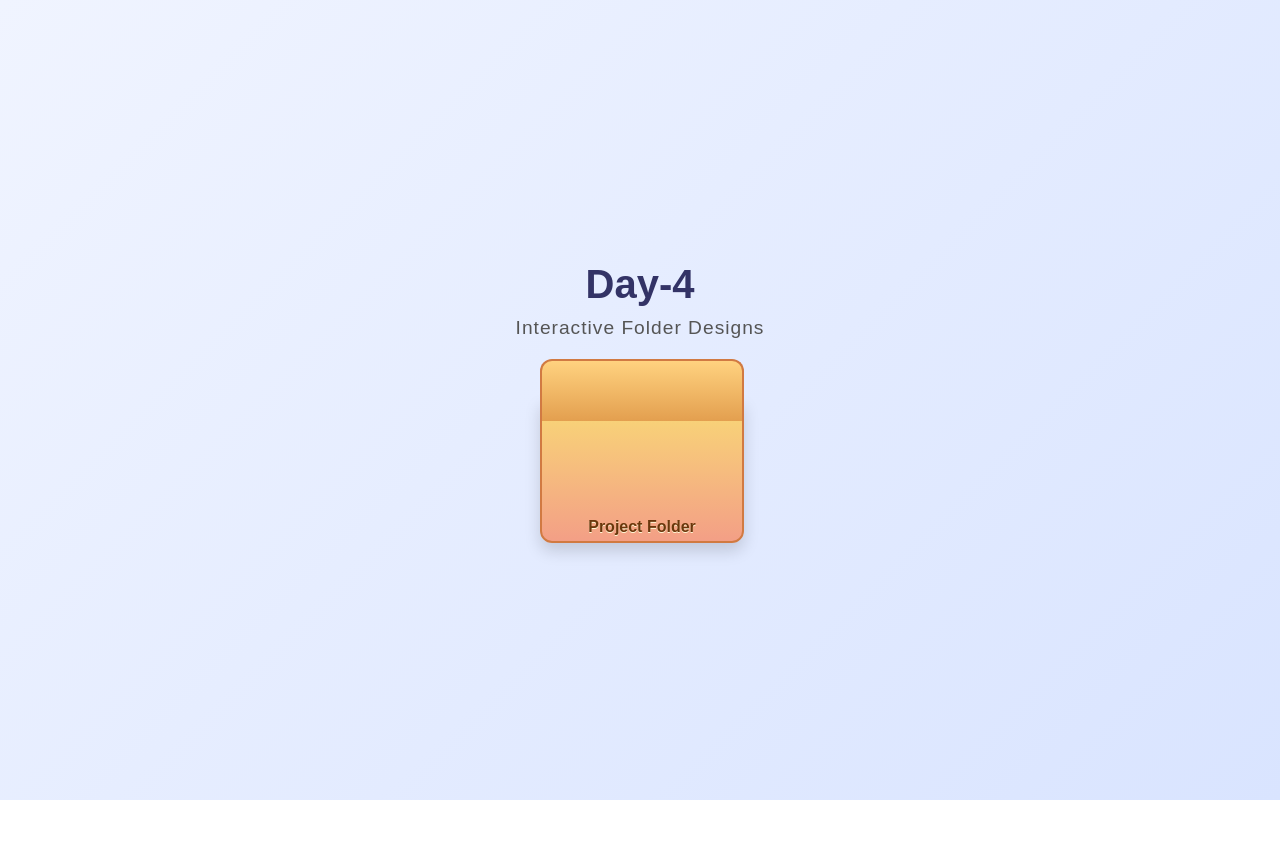
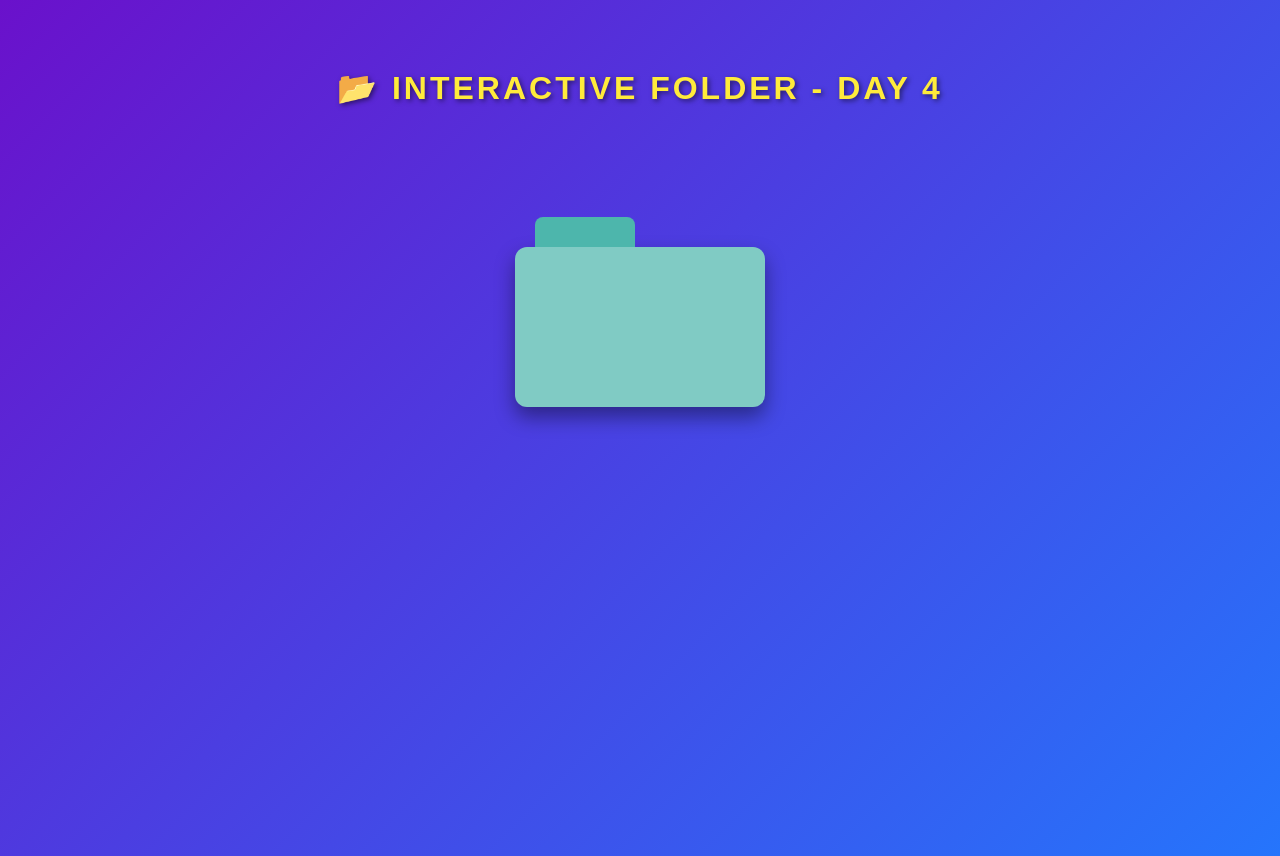
Before and after one commit to snehalkhater/7callenges, a plain HTML site: page Day-4/index.html in a window 1280 px wide. Before the commit the page ends 800 px from the top, so only its background shows below. Drawn offline with Linux system fonts and the light colour scheme.

Commit message:
Update index.html
some changes are done

```diff
--- a/Day-4/index.html
+++ b/Day-4/index.html
@@ -1,140 +1,120 @@
 <!DOCTYPE html>
 <html lang="en">
+
 <head>
-  <meta charset="UTF-8" />
-  <meta name="viewport" content="width=device-width, initial-scale=1.0"/>
+  <meta charset="UTF-8">
+  <meta name="viewport" content="width=device-width, initial-scale=1.0">
   <title>Interactive Folder</title>
   <style>
     body {
       display: flex;
       flex-direction: column;
-      justify-content: center;
+      justify-content: flex-start;
       align-items: center;
       height: 100vh;
-      background: linear-gradient(135deg, #f0f4ff, #d9e4ff);
-      font-family: sans-serif;
-      margin: 0;
-      padding: 0;
+      background: linear-gradient(135deg, #6a11cb, #2575fc);
+      /* new purple-blue gradient */
+      font-family: Arial, sans-serif;
+      color: white;
+      text-align: center;
+      padding-top: 40px;
     }
 
     h1 {
-      margin: 0;
-      font-size: 2.5em;
-      color: #333366;
-    }
-
-    h2 {
-      margin-top: 10px;
-      margin-bottom: 60px;
-      font-size: 1.2em;
-      color: #555;
-      font-weight: normal;
-      letter-spacing: 1px;
+      font-size: 32px;
+      margin-bottom: 20px;
+      color: #ffeb3b;
+      text-transform: uppercase;
+      letter-spacing: 3px;
+      text-shadow: 2px 2px 5px rgba(0, 0, 0, 0.5);
     }
 
     .folder {
       position: relative;
-      width: 200px;
-      height: 140px;
-      perspective: 800px;
+      width: 250px;
+      height: 160px;
+      background: #80cbc4;
+      /* new folder color (teal) */
+      border-radius: 12px;
+      box-shadow: 0 10px 20px rgba(0, 0, 0, 0.4);
       cursor: pointer;
-      transition: transform 0.3s ease;
+      overflow: visible;
+      margin-top: 120px;
+      /* pushes folder slightly down */
     }
 
-    .folder:hover {
-      transform: rotateY(5deg) rotateX(3deg) scale(1.02);
+    .folder::before {
+      content: '';
+      position: absolute;
+      top: -30px;
+      left: 20px;
+      width: 100px;
+      height: 30px;
+      background: #4db6ac;
+      /* new darker tab color */
+      border-radius: 8px 8px 0 0;
     }
 
-    .folder-body {
-      width: 100%;
-      height: 100%;
-      background: linear-gradient(to bottom, #f9d976, #f39f86);
-      border: 2px solid #d17a42;
-      border-radius: 0 0 12px 12px;
-      box-shadow: 0 8px 16px rgba(0,0,0,0.15);
-      position: relative;
-      overflow: hidden;
+    .card {
+      position: absolute;
+      width: 160px;
+      height: 100px;
+      border-radius: 12px;
+      top: 30px;
+      left: 45px;
+      display: flex;
+      justify-content: center;
+      align-items: center;
+      color: white;
+      font-weight: bold;
+      font-size: 18px;
+      transform: translateY(20px) scale(0.9);
+      opacity: 0;
+      transition: all 0.6s ease;
+      box-shadow: 0 6px 15px rgba(0, 0, 0, 0.3);
     }
 
-    .folder-lid {
-      position: absolute;
-      top: -40px;
-      left: 0;
-      width: 100%;
-      height: 60px;
-      background: linear-gradient(to bottom, #ffd27f, #e39f4f);
-      border: 2px solid #d17a42;
-      border-bottom: none;
-      border-radius: 12px 12px 0 0;
-      transform-origin: bottom;
-      transform: rotateX(0deg);
-      transition: transform 0.6s ease;
+    .card.blue {
+      background: #007BFF;
+      z-index: 3;
+    }
+
+    .card.green {
+      background: #28a745;
       z-index: 2;
     }
 
-    .folder.open .folder-lid {
-      transform: rotateX(-70deg);
-    }
-
-    .papers {
-      position: absolute;
-      top: 20px;
-      left: 10px;
-      right: 10px;
-      bottom: 10px;
-      display: flex;
-      flex-direction: column;
-      gap: 6px;
-      opacity: 0;
-      transform: translateY(15px);
-      transition: all 0.5s ease;
+    .card.orange {
+      background: #fd7e14;
       z-index: 1;
     }
 
-    .papers div {
-      background: #fff;
-      border: 1px solid #ddd;
-      border-radius: 4px;
-      height: 20px;
-      box-shadow: 0 2px 4px rgba(0,0,0,0.1);
-      padding-left: 6px;
-      font-size: 12px;
-      line-height: 20px;
+    /* Hover animation */
+    .folder:hover .card {
+      transform: translateY(-160px) scale(1);
+      opacity: 1;
     }
 
-    .folder.open .papers {
-      opacity: 1;
-      transform: translateY(0);
+    .folder:hover .card:nth-child(2) {
+      transform: translate(-120px, -120px) rotate(-12deg);
+      transition-delay: 0.1s;
     }
 
-    .label {
-      position: absolute;
-      bottom: 5px;
-      left: 0;
-      right: 0;
-      text-align: center;
-      font-weight: bold;
-      color: #6b370c;
-      text-shadow: 0 1px #fff6d4;
+    .folder:hover .card:nth-child(3) {
+      transform: translate(120px, -120px) rotate(12deg);
+      transition-delay: 0.2s;
     }
   </style>
 </head>
+
 <body>
-  <h1>Day-4</h1>
-  <h2>Interactive Folder Designs</h2>
+  <h1>📂 Interactive Folder - Day 4</h1>
 
-  <div class="folder" onclick="this.classList.toggle('open')">
-    <div class="folder-lid"></div>
-    <div class="folder-body">
-      <div class="papers">
-        <div>📄 Report.pdf</div>
-        <div>📄 Notes.txt</div>
-        <div>📄 Design.sketch</div>
-        <div>📄 Budget.xlsx</div>
-        <div>📄 Meeting.docx</div>
-      </div>
-      <div class="label">Project Folder</div>
-    </div>
+  <div class="folder">
+    <div class="card blue">images</div>
+    <div class="card green">music</div>
+    <div class="card orange">videos</div>
   </div>
 </body>
+
 </html>
```
